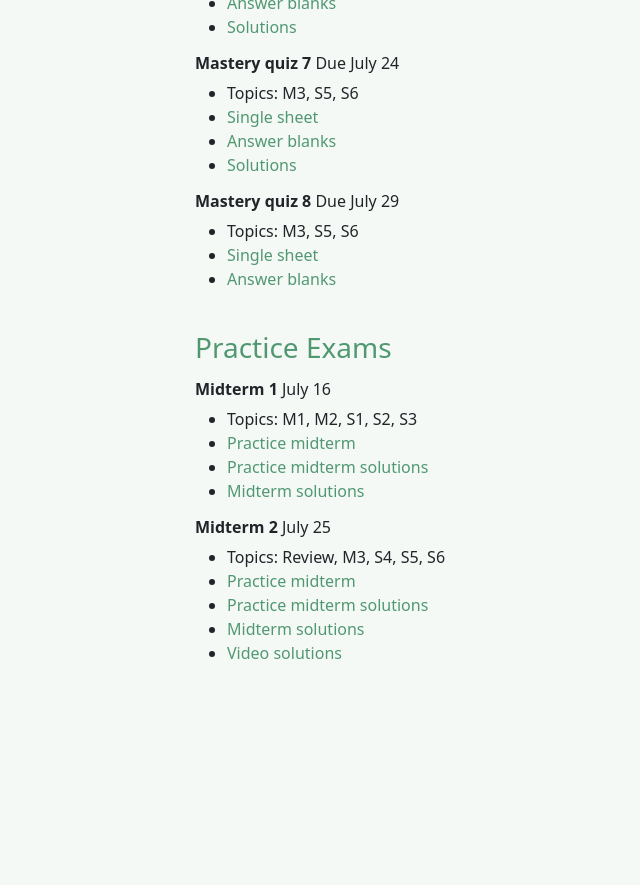
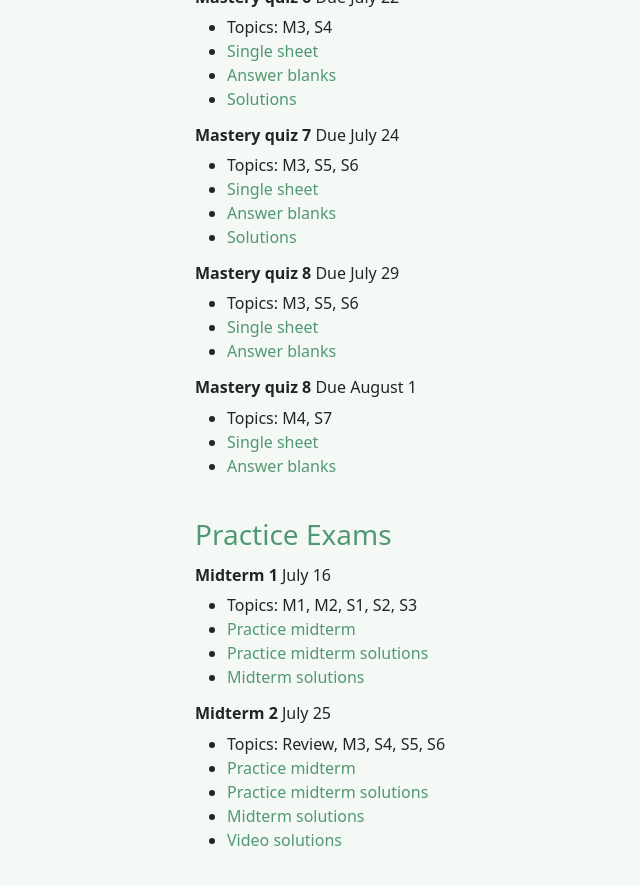
Before and after one commit to bncling/bncl-site, a Jekyll site: the page built from _courses/GW1231_summer_24.markdown, in a window 1280 px wide and 900 px high, scrolled down 2010 px. Shown: the top 885 px of the window, without its empty margins (172-812 px from the left). Built offline with Jekyll 4.4.1, drawn with Linux system fonts in a browser that asks for light colours; before the commit the page ends 2723 px from its top, so only the background shows below that; some of the changed text lies outside the part shown.

Commit message:
rebuilding site Sun Jul 28 17:24:18 EDT 2024

```diff
--- a/_courses/GW1231_summer_24.markdown
+++ b/_courses/GW1231_summer_24.markdown
@@ -242,6 +242,9 @@
 	- OpenStax 6.1
 - Due
 	- Mastery quiz 9 (due in class)
+		- Topics: M4, S7
+		- [Single sheet](/assets/documents/mq9_single_sheet.pdf)
+		- [Answer blanks](/assets/documents/mq9_answer_blanks.pdf)
 	- WeBWorK *5-2 Definite Integrals*
 	- WeBWorK *5-3 FTC Part 1*
 
@@ -342,6 +345,11 @@
 - [Single sheet](/assets/documents/mq8_single_sheet.pdf)
 - [Answer blanks](/assets/documents/mq8_answer_blanks.pdf)
 
+###### **Mastery quiz 8** Due August 1
+- Topics: M4, S7
+- [Single sheet](/assets/documents/mq9_single_sheet.pdf)
+- [Answer blanks](/assets/documents/mq9_answer_blanks.pdf)
+
 
 <br>
 
```
Also changed, not shown: 2 other files.
